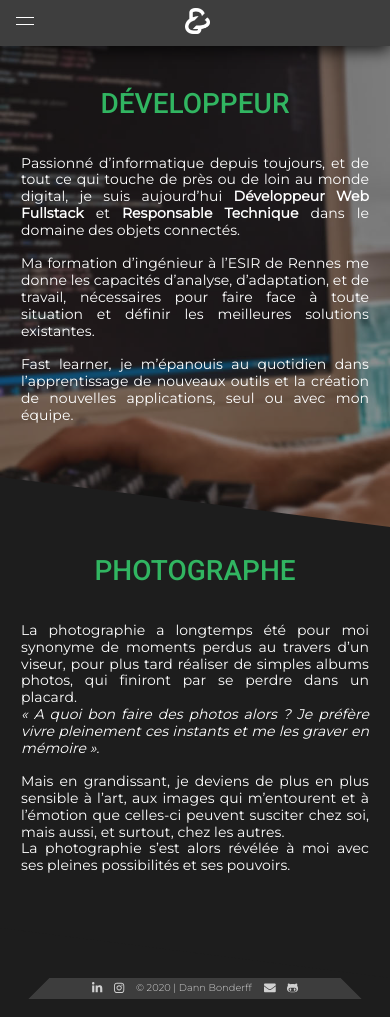
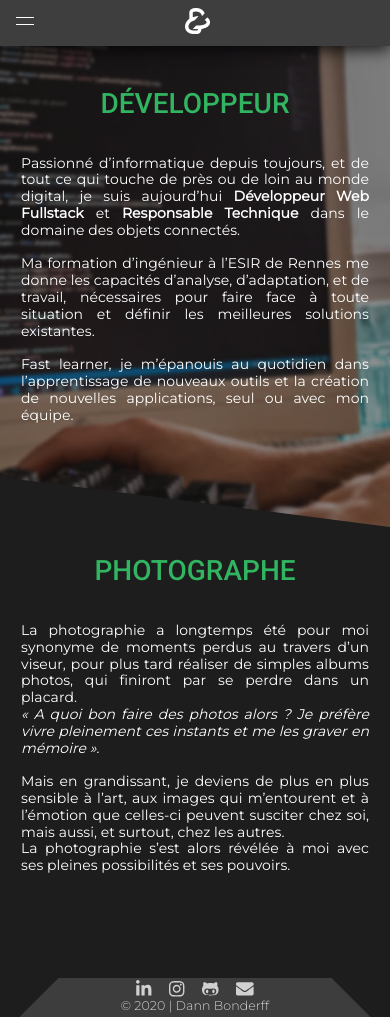
Before and after one commit to Badane/Personnal-Website, an Angular app in the folder client/: page /apropos in a window 390 px wide. Built offline with nearby package versions, Linux system fonts and the light colour scheme; a web font is replaced by a local one.

Commit message:
fix footer on 2 lines on mobile

```diff
--- a/client/src/app/footer/footer.component.html
+++ b/client/src/app/footer/footer.component.html
@@ -4,8 +4,8 @@
         <a class="icon logo-l-1" href="https://www.linkedin.com/in/dannbond/" target="linkedin"><fa-icon [icon]="faLinkedin"></fa-icon></a>
         <a class="icon logo-l-2" href="https://www.instagram.com/la_badane/" target="instagram"><fa-icon [icon]="faInstagram"></fa-icon></a>
         <span class='info'>&copy; 2020 | Dann Bonderff</span>
-        <a class="icon logo-r-2" href="mailto:dann.bonderff@gmail.com"><fa-icon [icon]="faEnvelope"></fa-icon></a>
-        <a class="icon logo-r-1" href="https://github.com/Badane" target="github"><fa-icon [icon]="faGithub"></fa-icon></a>
+        <a class="icon logo-r-2" href="https://github.com/Badane" target="github"><fa-icon [icon]="faGithub"></fa-icon></a>
+        <a class="icon logo-r-1" href="mailto:dann.bonderff@gmail.com"><fa-icon [icon]="faEnvelope"></fa-icon></a>
     </div>
     <div class="right-angle"></div>
 </div>
--- a/client/src/app/footer/footer.component.scss
+++ b/client/src/app/footer/footer.component.scss
@@ -85,10 +85,24 @@
     }
     .content{
         width: 70vw;
+        font-size: 0.9em;
+        a:hover{
+            color:white;
+        }
     }
 
-    .icon:hover{
-        color:white;
+    .icon{
+        font-size: 1.4em;
+
+    }
+
+    .info{
+        order: 5;
+        width: 100%;
+        text-align: center;
+    }
+    .logo-r-2{
+        margin-left: 0;
     }
 
     .footer.p-index{
```
